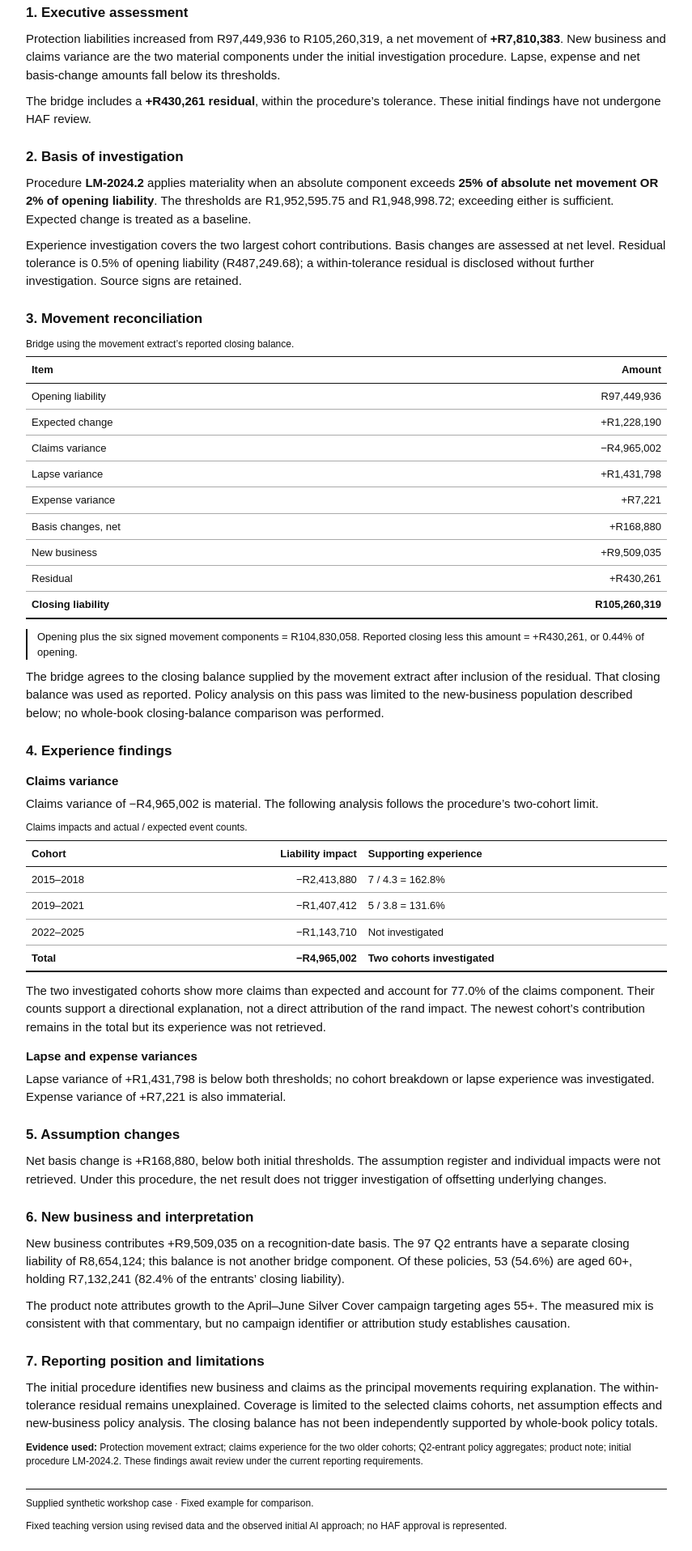
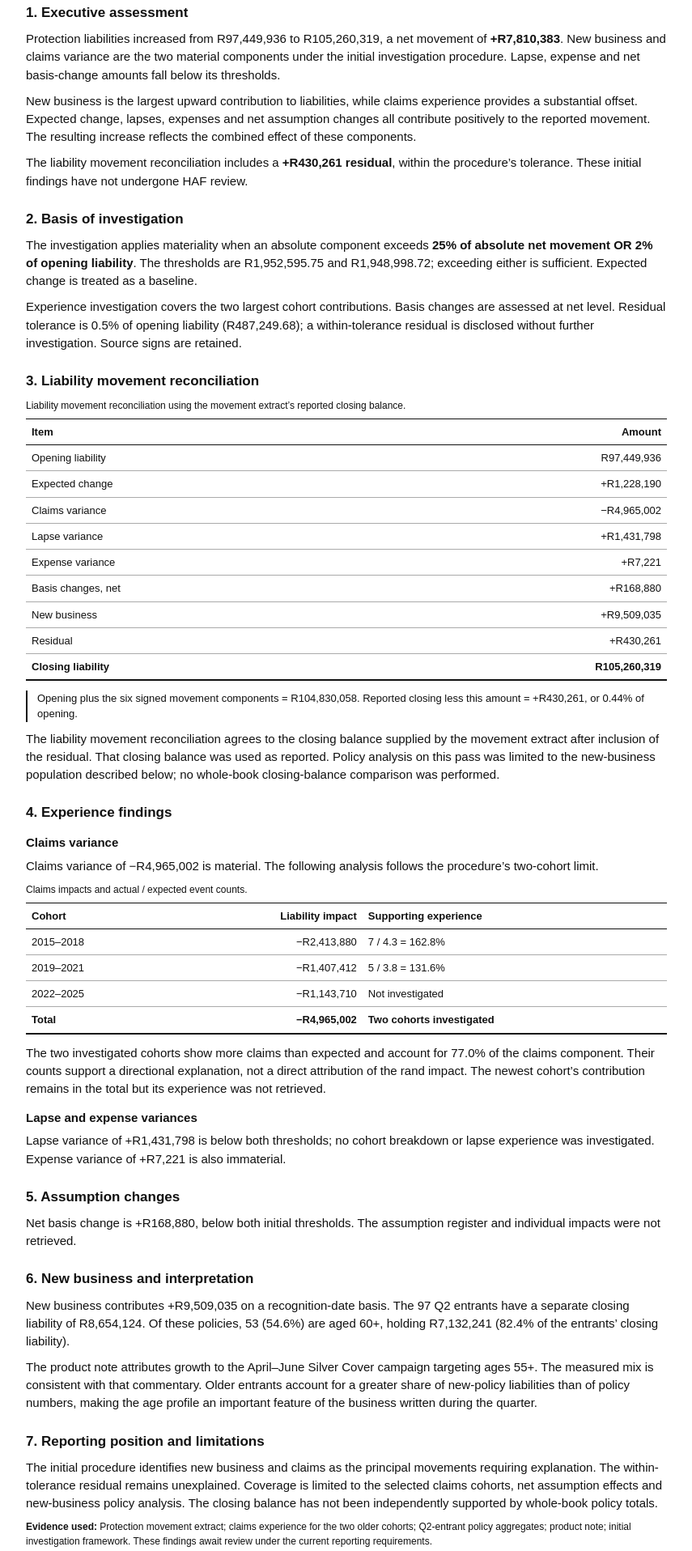
Before and after one commit to nikothomadakis/assa-workshop-new, a plain HTML site: page reports/01-AI-example.html in a window 1280 px wide. Shown: the part 217-2133 px from the top of the page at 81% size, without its empty margins (212-1067 px from the left). Drawn offline with Linux system fonts and the light colour scheme.

Commit message:
Refine report terminology and narrative for workshop readers

```diff
--- a/reports/01-AI-example.html
+++ b/reports/01-AI-example.html
@@ -50,23 +50,24 @@ a { color: #111; }
 </header>
 <section><h2>1. Executive assessment</h2>
 <p>Protection liabilities increased from R97,449,936 to R105,260,319, a net movement of <strong>+R7,810,383</strong>. New business and claims variance are the two material components under the initial investigation procedure. Lapse, expense and net basis-change amounts fall below its thresholds.</p>
-<p>The bridge includes a <strong>+R430,261 residual</strong>, within the procedure’s tolerance. These initial findings have not undergone HAF review.</p></section>
+<p>New business is the largest upward contribution to liabilities, while claims experience provides a substantial offset. Expected change, lapses, expenses and net assumption changes all contribute positively to the reported movement. The resulting increase reflects the combined effect of these components.</p>
+<p>The liability movement reconciliation includes a <strong>+R430,261 residual</strong>, within the procedure’s tolerance. These initial findings have not undergone HAF review.</p></section>
 <section><h2>2. Basis of investigation</h2>
-<p>Procedure <strong>LM-2024.2</strong> applies materiality when an absolute component exceeds <strong>25% of absolute net movement OR 2% of opening liability</strong>. The thresholds are R1,952,595.75 and R1,948,998.72; exceeding either is sufficient. Expected change is treated as a baseline.</p>
+<p>The investigation applies materiality when an absolute component exceeds <strong>25% of absolute net movement OR 2% of opening liability</strong>. The thresholds are R1,952,595.75 and R1,948,998.72; exceeding either is sufficient. Expected change is treated as a baseline.</p>
 <p>Experience investigation covers the two largest cohort contributions. Basis changes are assessed at net level. Residual tolerance is 0.5% of opening liability (R487,249.68); a within-tolerance residual is disclosed without further investigation. Source signs are retained.</p></section>
-<section><h2>3. Movement reconciliation</h2><table><caption>Bridge using the movement extract’s reported closing balance.</caption><thead><tr><th scope="col">Item</th><th scope="col" class="num">Amount</th></tr></thead><tbody><tr><td>Opening liability</td><td class="num">R97,449,936</td></tr><tr><td>Expected change</td><td class="num">+R1,228,190</td></tr><tr><td>Claims variance</td><td class="num">−R4,965,002</td></tr><tr><td>Lapse variance</td><td class="num">+R1,431,798</td></tr><tr><td>Expense variance</td><td class="num">+R7,221</td></tr><tr><td>Basis changes, net</td><td class="num">+R168,880</td></tr><tr><td>New business</td><td class="num">+R9,509,035</td></tr><tr><td>Residual</td><td class="num">+R430,261</td></tr><tr class=total><td>Closing liability</td><td class="num">R105,260,319</td></tr></tbody></table>
+<section><h2>3. Liability movement reconciliation</h2><table><caption>Liability movement reconciliation using the movement extract’s reported closing balance.</caption><thead><tr><th scope="col">Item</th><th scope="col" class="num">Amount</th></tr></thead><tbody><tr><td>Opening liability</td><td class="num">R97,449,936</td></tr><tr><td>Expected change</td><td class="num">+R1,228,190</td></tr><tr><td>Claims variance</td><td class="num">−R4,965,002</td></tr><tr><td>Lapse variance</td><td class="num">+R1,431,798</td></tr><tr><td>Expense variance</td><td class="num">+R7,221</td></tr><tr><td>Basis changes, net</td><td class="num">+R168,880</td></tr><tr><td>New business</td><td class="num">+R9,509,035</td></tr><tr><td>Residual</td><td class="num">+R430,261</td></tr><tr class=total><td>Closing liability</td><td class="num">R105,260,319</td></tr></tbody></table>
 <p class="calculation">Opening plus the six signed movement components = R104,830,058. Reported closing less this amount = +R430,261, or 0.44% of opening.</p>
-<p>The bridge agrees to the closing balance supplied by the movement extract after inclusion of the residual. That closing balance was used as reported. Policy analysis on this pass was limited to the new-business population described below; no whole-book closing-balance comparison was performed.</p></section>
+<p>The liability movement reconciliation agrees to the closing balance supplied by the movement extract after inclusion of the residual. That closing balance was used as reported. Policy analysis on this pass was limited to the new-business population described below; no whole-book closing-balance comparison was performed.</p></section>
 <section><h2>4. Experience findings</h2><h3>Claims variance</h3>
 <p>Claims variance of −R4,965,002 is material. The following analysis follows the procedure’s two-cohort limit.</p><table><caption>Claims impacts and actual / expected event counts.</caption><thead><tr><th scope="col">Cohort</th><th scope="col" class="num">Liability impact</th><th scope="col">Supporting experience</th></tr></thead><tbody><tr><td>2015–2018</td><td class="num">−R2,413,880</td><td>7 / 4.3 = 162.8%</td></tr><tr><td>2019–2021</td><td class="num">−R1,407,412</td><td>5 / 3.8 = 131.6%</td></tr><tr><td>2022–2025</td><td class="num">−R1,143,710</td><td>Not investigated</td></tr><tr class="total"><td>Total</td><td class="num">−R4,965,002</td><td>Two cohorts investigated</td></tr></tbody></table>
 <p>The two investigated cohorts show more claims than expected and account for 77.0% of the claims component. Their counts support a directional explanation, not a direct attribution of the rand impact. The newest cohort’s contribution remains in the total but its experience was not retrieved.</p>
 <h3>Lapse and expense variances</h3><p>Lapse variance of +R1,431,798 is below both thresholds; no cohort breakdown or lapse experience was investigated. Expense variance of +R7,221 is also immaterial.</p></section>
 <section><h2>5. Assumption changes</h2>
-<p>Net basis change is +R168,880, below both initial thresholds. The assumption register and individual impacts were not retrieved. Under this procedure, the net result does not trigger investigation of offsetting underlying changes.</p></section>
-<section><h2>6. New business and interpretation</h2><p>New business contributes +R9,509,035 on a recognition-date basis. The 97 Q2 entrants have a separate closing liability of R8,654,124; this balance is not another bridge component. Of these policies, 53 (54.6%) are aged 60+, holding R7,132,241 (82.4% of the entrants’ closing liability).</p>
-<p>The product note attributes growth to the April–June Silver Cover campaign targeting ages 55+. The measured mix is consistent with that commentary, but no campaign identifier or attribution study establishes causation.</p></section>
+<p>Net basis change is +R168,880, below both initial thresholds. The assumption register and individual impacts were not retrieved.</p></section>
+<section><h2>6. New business and interpretation</h2><p>New business contributes +R9,509,035 on a recognition-date basis. The 97 Q2 entrants have a separate closing liability of R8,654,124. Of these policies, 53 (54.6%) are aged 60+, holding R7,132,241 (82.4% of the entrants’ closing liability).</p>
+<p>The product note attributes growth to the April–June Silver Cover campaign targeting ages 55+. The measured mix is consistent with that commentary. Older entrants account for a greater share of new-policy liabilities than of policy numbers, making the age profile an important feature of the business written during the quarter.</p></section>
 <section><h2>7. Reporting position and limitations</h2>
 <p>The initial procedure identifies new business and claims as the principal movements requiring explanation. The within-tolerance residual remains unexplained. Coverage is limited to the selected claims cohorts, net assumption effects and new-business policy analysis. The closing balance has not been independently supported by whole-book policy totals.</p>
-<p class="note"><strong>Evidence used:</strong> Protection movement extract; claims experience for the two older cohorts; Q2-entrant policy aggregates; product note; initial procedure LM-2024.2. These findings await review under the current reporting requirements.</p></section>
+<p class="note"><strong>Evidence used:</strong> Protection movement extract; claims experience for the two older cohorts; Q2-entrant policy aggregates; product note; initial investigation framework. These findings await review under the current reporting requirements.</p></section>
 <footer><p>Supplied synthetic workshop case · Fixed example for comparison.</p>
 <p>Fixed teaching version using revised data and the observed initial AI approach; no HAF approval is represented.</p></footer></main></body></html>
```
Also changed, not shown: reports/02-HAF-approved-reference.html (+7 -7 lines).
